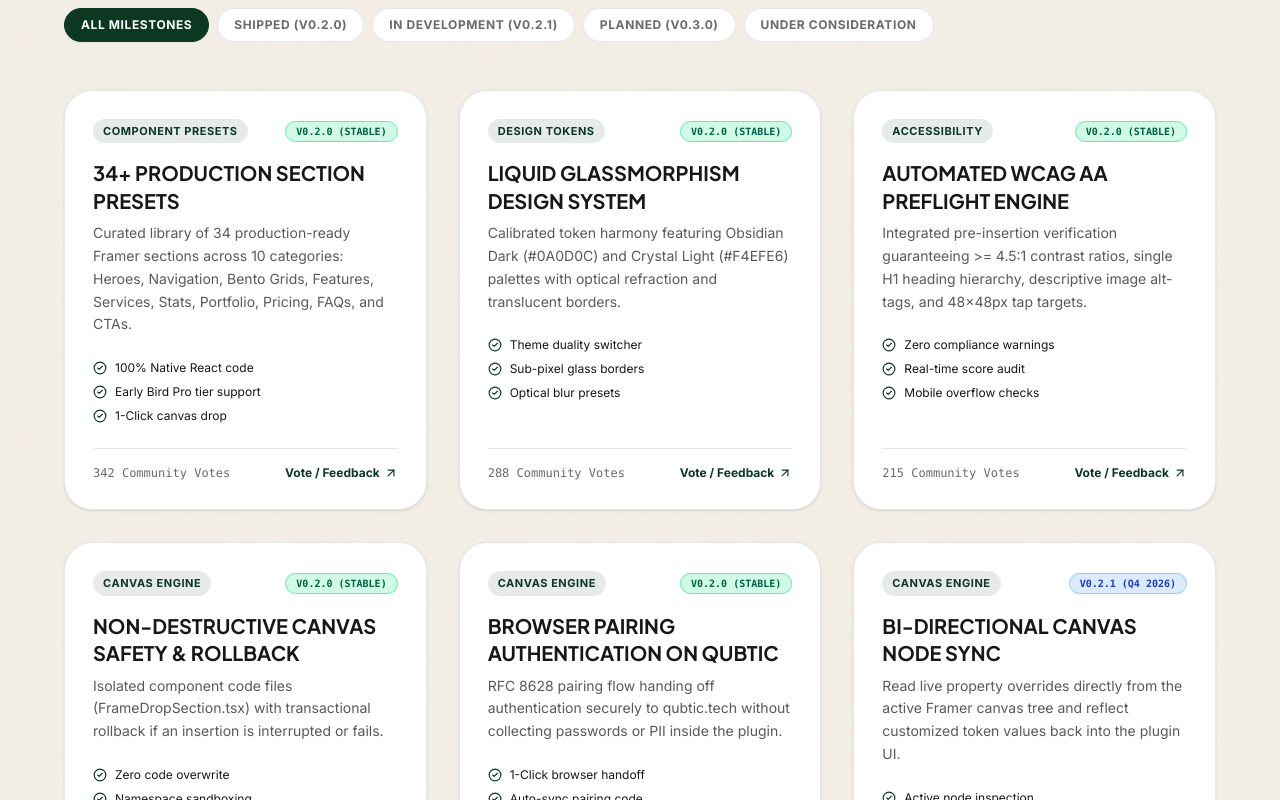
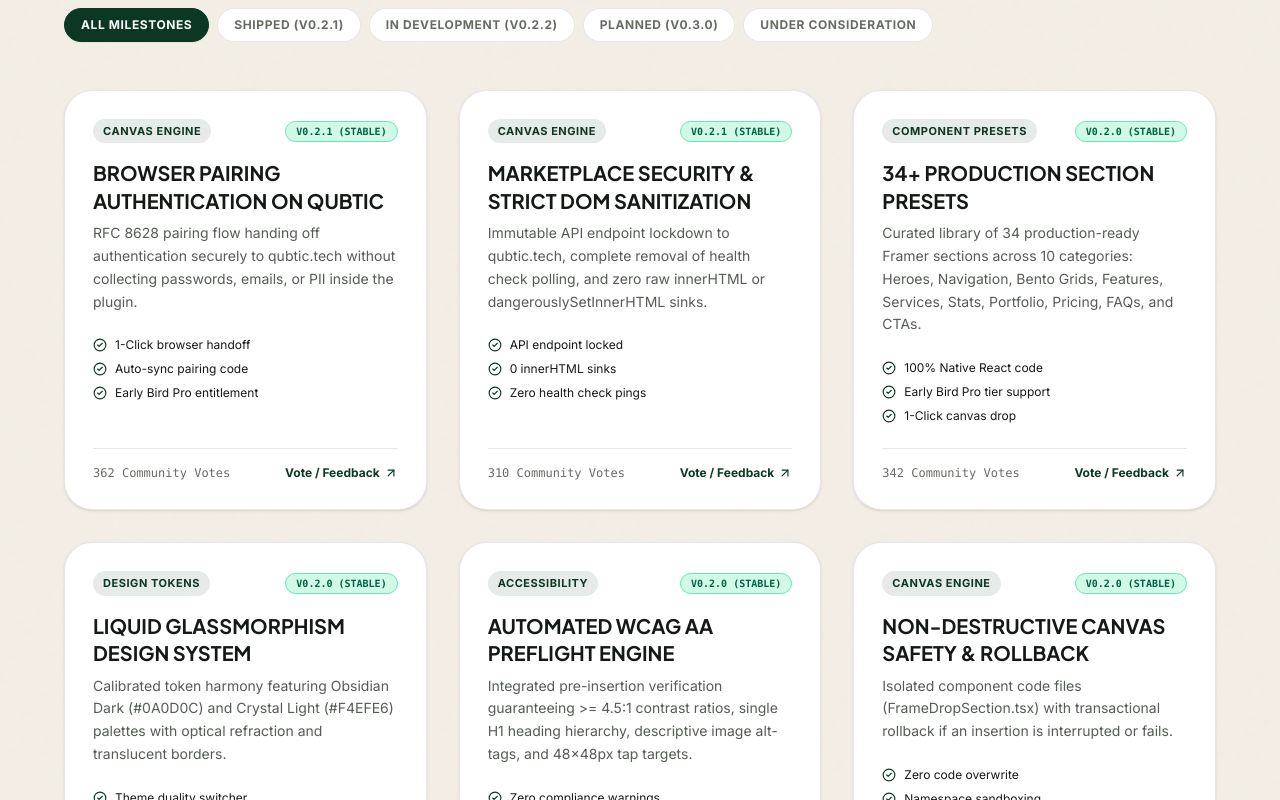
Before and after one commit to Qubtic/Qubtic-site, a Next.js app: page /framer/frame-drop/roadmap in a window 1280 px wide. Shown: the part 800-1600 px from the top of the page. Built offline with nearby package versions, Linux system fonts and the light colour scheme.

Commit message:
fix(framedrop): update docs, version control, and navigation links

```diff
--- a/src/app/feature-request/page.tsx
+++ b/src/app/feature-request/page.tsx
@@ -221,7 +221,7 @@
                     <span>Frame Drop Studio</span>
                   </div>
                   <span className="text-[10px] font-bold uppercase tracking-wider text-[#0066FF] bg-[#0066FF]/10 px-2 py-0.5 rounded-full">
-                    v0.2.0
+                    v0.2.1
                   </span>
                 </div>
 
--- a/src/components/framer/FrameDropChangelog.tsx
+++ b/src/components/framer/FrameDropChangelog.tsx
@@ -44,10 +44,10 @@
       icon: ShieldCheck,
     },
     {
-      title: 'Passwordless OTP Sign-in',
-      badge: 'Qubtic Auth',
+      title: 'RFC 8628 Browser Pairing',
+      badge: 'Zero-PII Auth',
       description:
-        'Instant, secure authentication via Qubtic Auth for Early Bird & Pro members.',
+        'Secure external browser pairing on Qubtic with zero passwords or personal data transmitted from Framer.',
       icon: KeyRound,
     },
     {
@@ -69,7 +69,7 @@
             <div className="flex flex-wrap items-center gap-3">
               <span className="inline-flex items-center gap-1.5 rounded-full bg-[#0C3823] px-3.5 py-1 text-xs font-mono font-bold text-white">
                 <Tag className="w-3.5 h-3.5 text-[#CCFF00]" />
-                Release v0.2.0
+                Release v0.2.1
               </span>
               <span className="inline-flex items-center gap-1.5 text-xs text-[#666C64] font-medium">
                 <Calendar className="w-3.5 h-3.5" />
--- a/src/components/framer/FrameDropDocsLayout.tsx
+++ b/src/components/framer/FrameDropDocsLayout.tsx
@@ -64,7 +64,7 @@
   {
     group: 'Releases & Changelog',
     items: [
-      { title: 'Release v0.2.0 Notes', href: '#changelog' },
+      { title: 'Release v0.2.1 Notes', href: '#changelog' },
       { title: 'Product Roadmap & Trajectory', href: '/framer/frame-drop/roadmap' },
       { title: 'Version Control & Rollback', href: '/framer/frame-drop/version-control' },
       { title: 'Feature Request & Community', href: '/feature-request' },
@@ -126,7 +126,7 @@
             </div>
 
             <span className="rounded-full bg-[#0C3823]/10 px-2.5 py-0.5 text-[10px] font-mono font-bold text-[#0C3823]">
-              v0.2.0
+              v0.2.1
             </span>
           </div>
 
@@ -383,7 +383,7 @@
             {/* WCAG & Quality Preflight Engine */}
             <FrameDropPreflightEngine />
 
-            {/* Release Changelog v0.2.0 */}
+            {/* Release Changelog v0.2.1 */}
             <FrameDropChangelog />
 
             {/* Press Kit & Marketing Toolbox */}
--- a/src/components/framer/FrameDropHero.tsx
+++ b/src/components/framer/FrameDropHero.tsx
@@ -109,7 +109,7 @@
           <div className="fd-hero-status-pills">
             <span className="fd-status-pill-blue">
               <span className="fd-pulse-cyan" />
-              <span>v0.2.0 Available on Framer Marketplace</span>
+              <span>v0.2.1 Available on Framer Marketplace</span>
             </span>
             <span className="fd-status-pill-subtle">
               Verified Plugin
--- a/src/components/framer/FrameDropInstallModal.tsx
+++ b/src/components/framer/FrameDropInstallModal.tsx
@@ -57,7 +57,7 @@
               </span>
               <span className="fd-modal-version">
                 <span className="fd-pulse-lime" />
-                <span>Framer Native Plugin · v0.2.0</span>
+                <span>Framer Native Plugin · v0.2.1</span>
               </span>
             </div>
           </div>
--- a/src/components/framer/FrameDropPageContent.tsx
+++ b/src/components/framer/FrameDropPageContent.tsx
@@ -46,7 +46,7 @@
       {/* WCAG AA & Contrast Preflight Engine */}
       <FrameDropPreflightEngine />
 
-      {/* Release Notes / Changelog v0.2.0 */}
+      {/* Release Notes / Changelog v0.2.1 */}
       <FrameDropChangelog />
 
       {/* Official Launch Article / Blog Post */}
--- a/src/components/framer/FrameDropRoadmap.tsx
+++ b/src/components/framer/FrameDropRoadmap.tsx
@@ -37,6 +37,28 @@
 }
 
 const roadmapData: RoadmapItem[] = [
+  // Shipped (v0.2.1)
+  {
+    id: 'feat-external-web-pairing',
+    title: 'Browser Pairing Authentication on Qubtic',
+    category: 'Canvas Engine',
+    status: 'shipped',
+    milestone: 'v0.2.1 (Stable)',
+    description: 'RFC 8628 pairing flow handing off authentication securely to qubtic.tech without collecting passwords, emails, or PII inside the plugin.',
+    highlights: ['1-Click browser handoff', 'Auto-sync pairing code', 'Early Bird Pro entitlement'],
+    votes: 362,
+  },
+  {
+    id: 'feat-marketplace-security',
+    title: 'Marketplace Security & Strict DOM Sanitization',
+    category: 'Canvas Engine',
+    status: 'shipped',
+    milestone: 'v0.2.1 (Stable)',
+    description: 'Immutable API endpoint lockdown to qubtic.tech, complete removal of health check polling, and zero raw innerHTML or dangerouslySetInnerHTML sinks.',
+    highlights: ['API endpoint locked', '0 innerHTML sinks', 'Zero health check pings'],
+    votes: 310,
+  },
+
   // Shipped (v0.2.0)
   {
     id: 'feat-catalog-34',
@@ -78,24 +100,14 @@
     highlights: ['Zero code overwrite', 'Namespace sandboxing', 'Automated node teardown'],
     votes: 264,
   },
-  {
-    id: 'feat-external-web-pairing',
-    title: 'Browser Pairing Authentication on Qubtic',
-    category: 'Canvas Engine',
-    status: 'shipped',
-    milestone: 'v0.2.0 (Stable)',
-    description: 'RFC 8628 pairing flow handing off authentication securely to qubtic.tech without collecting passwords or PII inside the plugin.',
-    highlights: ['1-Click browser handoff', 'Auto-sync pairing code', 'Early Bird Pro entitlement'],
-    votes: 198,
-  },
 
-  // In Development (v0.2.1)
+  // In Development (v0.2.2)
   {
     id: 'feat-canvas-sync',
     title: 'Bi-Directional Canvas Node Sync',
     category: 'Canvas Engine',
     status: 'in-progress',
-    milestone: 'v0.2.1 (Q4 2026)',
+    milestone: 'v0.2.2 (Q4 2026)',
     description: 'Read live property overrides directly from the active Framer canvas tree and reflect customized token values back into the plugin UI.',
     highlights: ['Active node inspection', 'Live token reflection', 'Zero re-import latency'],
     votes: 412,
@@ -168,8 +180,8 @@
 
 const statusTabs = [
   { label: 'All Milestones', value: 'all' },
-  { label: 'Shipped (v0.2.0)', value: 'shipped' },
-  { label: 'In Development (v0.2.1)', value: 'in-progress' },
+  { label: 'Shipped (v0.2.1)', value: 'shipped' },
+  { label: 'In Development (v0.2.2)', value: 'in-progress' },
   { label: 'Planned (v0.3.0)', value: 'planned' },
   { label: 'Under Consideration', value: 'under-review' },
 ] as const;
@@ -252,7 +264,7 @@
               <span className="text-[11px] font-mono font-bold uppercase tracking-wider text-emerald-800 bg-emerald-100 border border-emerald-200 px-2.5 py-0.5 rounded-full">
                 Active Release
               </span>
-              <span className="font-mono text-xs font-bold text-[#0C3823]">v0.2.0</span>
+              <span className="font-mono text-xs font-bold text-[#0C3823]">v0.2.1</span>
             </div>
             <h3 className="font-heading text-lg font-bold uppercase text-[#141915] mb-1">
               Production Foundation
--- a/src/components/framer/FrameDropSubnav.tsx
+++ b/src/components/framer/FrameDropSubnav.tsx
@@ -13,7 +13,7 @@
     { label: 'Version Control', href: '/framer/frame-drop/version-control' },
     { label: 'Design System', href: '#design-system' },
     { label: 'Preflight (WCAG)', href: '#preflight-engine' },
-    { label: 'Changelog v0.2.0', href: '#changelog' },
+    { label: 'Changelog v0.2.1', href: '#changelog' },
     { label: 'Feature Request', href: '/feature-request' },
     { label: 'Engineering Story', href: '#engineering-story' },
     { label: 'Press Kit', href: '#marketing-toolbox' },
--- a/src/components/framer/FrameDropVersionControl.tsx
+++ b/src/components/framer/FrameDropVersionControl.tsx
@@ -72,13 +72,25 @@
 
   const releases = [
     {
-      version: 'v0.2.0',
+      version: 'v0.2.1',
       badge: 'Current Stable',
       date: 'October 2026',
-      summary: '34 Production Section Presets, RFC 8628 Web-Based Pairing Flow on Qubtic, and WCAG Preflight Engine.',
+      summary: 'Framer Marketplace Security Hardening, Zero-PII Browser Pairing on Qubtic, and Strict DOM Sanitization.',
+      changes: [
+        'Eliminated all in-plugin personal identity fields (email, name, OTP) in favor of RFC 8628 OAuth 2.0 Device Pairing on qubtic.tech.',
+        'Permanently locked backend API endpoint to https://qubtic.tech with zero arbitrary URL configuration or local storage overrides.',
+        'Removed all external health check probes, /api/health requests, and background interval polling.',
+        'Enforced strict DOM and element sanitization with zero raw innerHTML or dangerouslySetInnerHTML sinks.',
+        'Added dynamic brand logo customization with vector emblem and image URL support.',
+      ],
+    },
+    {
+      version: 'v0.2.0',
+      badge: 'Previous Milestone',
+      date: 'October 2026',
+      summary: '34 Production Section Presets, Liquid Glassmorphism Design System, and WCAG Preflight Engine.',
       changes: [
         'Added 34 production-grade section presets across 10 core page categories.',
-        'Implemented zero-PII pairing code authentication on qubtic.tech.',
         'Integrated automated WCAG AA preflight contrast checker (>= 4.5:1 ratio).',
         'Built-in non-destructive canvas architecture with transactional rollback on insertion interrupts.',
         'Curated 13-preset typography suite including Plus Jakarta Sans, Syne, and Cinzel.',
--- a/src/components/layout/Navbar.tsx
+++ b/src/components/layout/Navbar.tsx
@@ -440,7 +440,7 @@
                                     />
                                     <span>Frame Drop Overview</span>
                                   </div>
-                                  <span className="qubtic-mobile-sublink-badge qubtic-mobile-sublink-badge--live">v0.2.0</span>
+                                  <span className="qubtic-mobile-sublink-badge qubtic-mobile-sublink-badge--live">v0.2.1</span>
                                 </Link>
 
                                 <Link
--- a/src/data/navigation.ts
+++ b/src/data/navigation.ts
@@ -5,7 +5,7 @@
     href: '/framer/frame-drop',
     subItems: [
       { label: 'Qube Auth', href: '/framer/qube-auth', badge: 'v1.0.0 New' },
-      { label: 'Frame Drop', href: '/framer/frame-drop', badge: 'v0.2.0' },
+      { label: 'Frame Drop', href: '/framer/frame-drop', badge: 'v0.2.1' },
       { label: 'Qube Auth Docs', href: '/framer/qube-auth/docs' },
       { label: 'Frame Drop Docs', href: '/framer/frame-drop/docs' },
       { label: 'Component Catalog', href: '/framer/qube-auth#components' },
```
